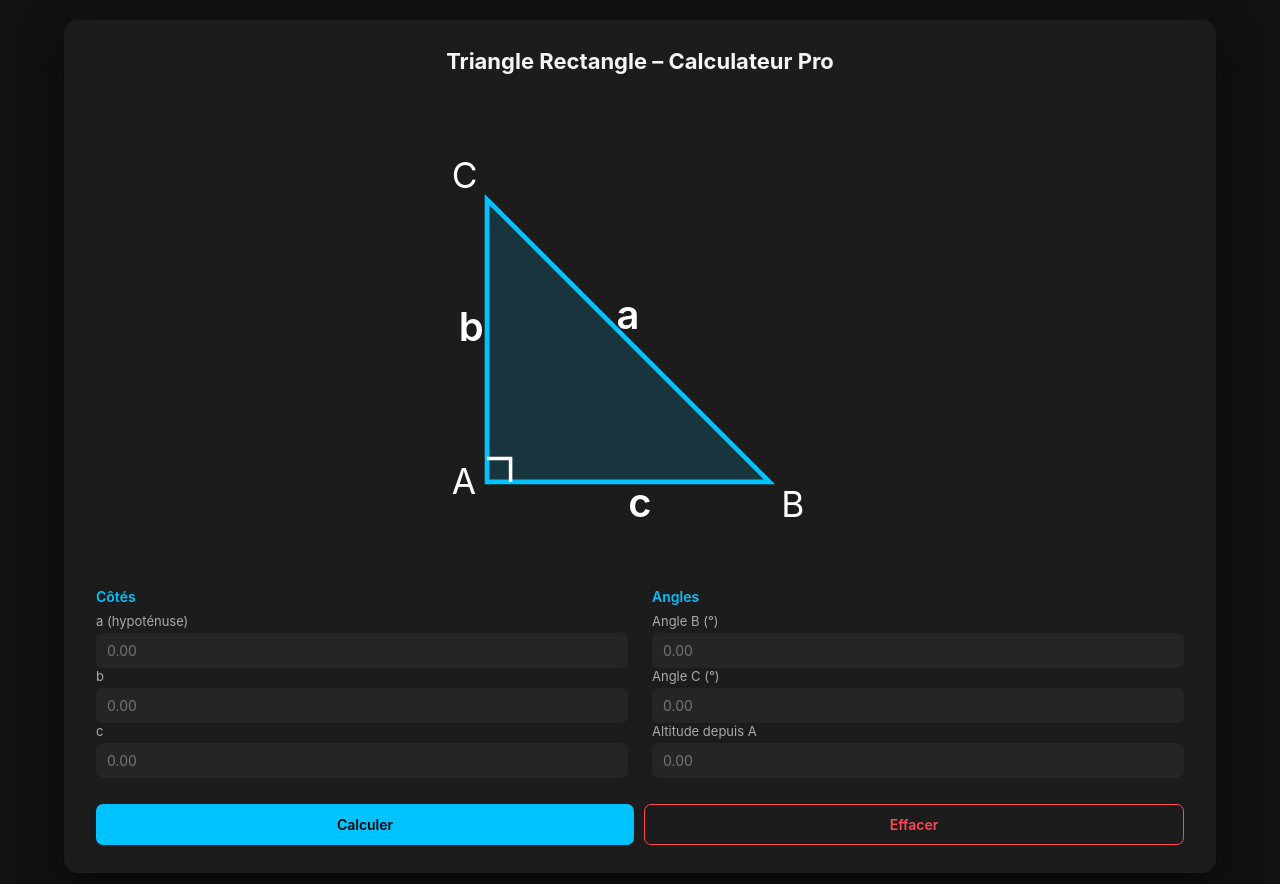
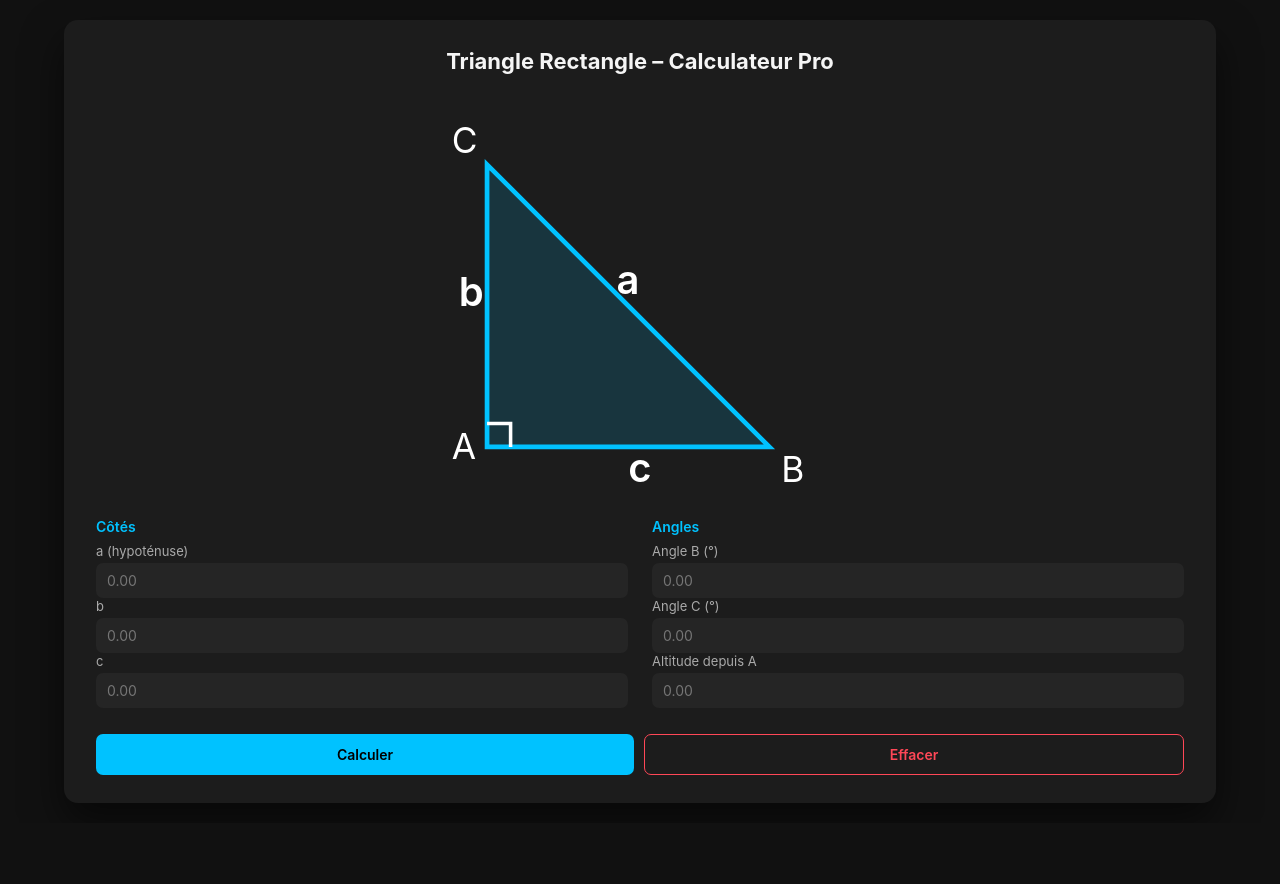
Before and after one commit to ewody/TC_v2, a plain HTML site: page index.html in a window 1280 px wide. After the commit the page ends 823 px from the top, so only its background shows below. Drawn offline with Linux system fonts and the light colour scheme.

Commit message:
Update index.html

```diff
--- a/index.html
+++ b/index.html
@@ -27,7 +27,7 @@ button{flex:1;padding:11px;border:none;border-radius:7px;font-size:14px;font-wei
 
   <!-- Triangle interactif -->
   <div class="svg-box">
-    <svg id="svg" width="400" height="470" viewBox="0 0 170 170">
+    <svg id="svg" width="400" height="400" viewBox="0 0 170 170">
       <polygon id="poly" points="20,150 240,150 20,20" fill="#00C2FF" fill-opacity=".15" stroke="#00C2FF" stroke-width="2"/>
       <!-- Étiquettes côtés (minuscules) -->
       <text id="labelA" font-size="17" fill="#fff" font-weight="600">a</text>
```
